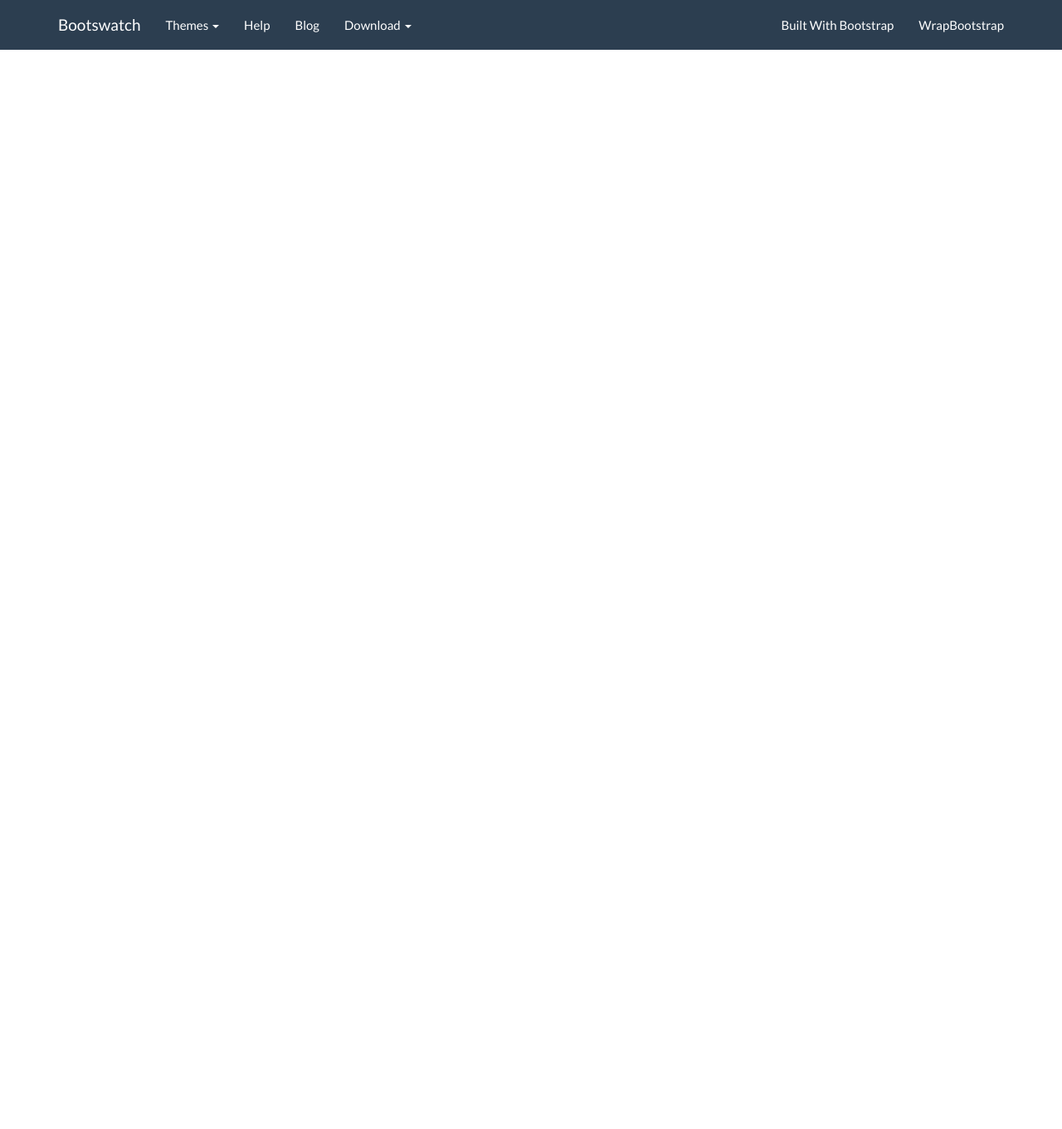
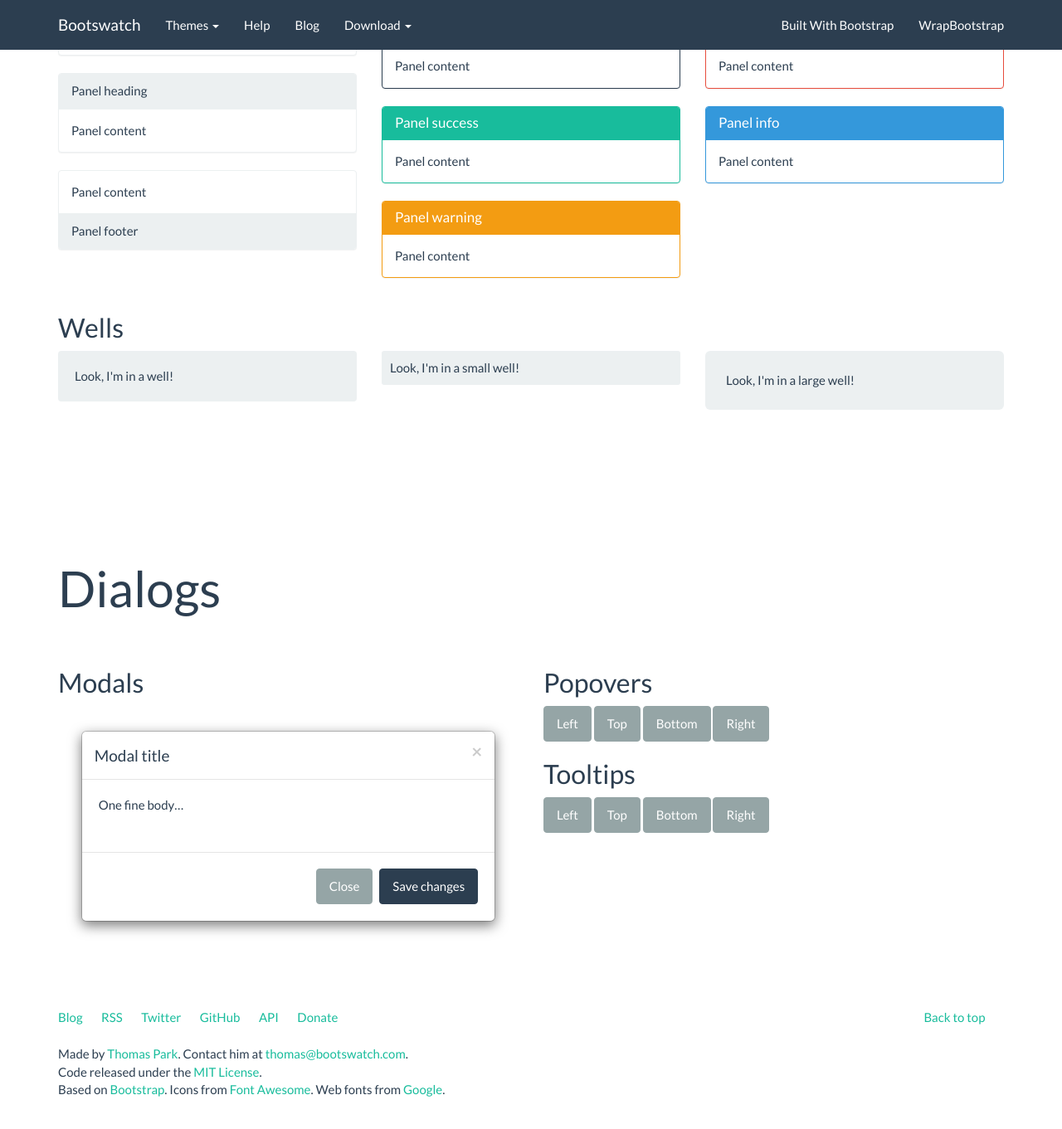
Before and after one commit to fotoetienne/jayspalding, a Jekyll site: the page built from index.md, in a window 1280 px wide and 1400 px high, scrolled down 8290 px. Shown: the top 1361 px of the window at 83% size. Built offline with Jekyll 4.4.1, drawn with Linux system fonts in a browser that asks for light colours; nearby versions of some CDN libraries; library files that are not in the unit come from our copies; some of the changed lines change nothing that is shown.

Commit message:
Add bootstrap js and css

```diff
--- a/_layouts/flatly.html
+++ b/_layouts/flatly.html
@@ -5,8 +5,8 @@
     <meta charset="utf-8">
     <title>{{ page.title }}</title>
     <meta name="viewport" content="width=device-width, initial-scale=1">
-    <link rel="stylesheet" href="assets/css/bootstrap.css" media="screen">
-    <link rel="stylesheet" href="assets/css/bootstrap.min.css">
+    <link rel="stylesheet" href="assets/css/bootstrap.min.css" media="screen">
+    <link rel="stylesheet" href="assets/css/bootswatch.min.css">
     <!-- HTML5 shim and Respond.js IE8 support of HTML5 elements and media queries -->
     <!--[if lt IE 9]>
       <script src="../bower_components/html5shiv/dist/html5shiv.js"></script>
@@ -1262,7 +1262,7 @@
 
 
     <script src="https://code.jquery.com/jquery-1.10.2.min.js"></script>
-    <script src="../bower_components/bootstrap/dist/js/bootstrap.min.js"></script>
-    <script src="../assets/js/bootswatch.js"></script>
+    <script src="assets/js/bootstrap.min.js"></script>
+    <script src="assets/js/bootswatch.js"></script>
   </body>
 </html>
--- /dev/null
+++ b/assets/js/bootswatch.js
@@ -0,0 +1,42 @@
+(function(){
+
+  var $button = $("<div id='source-button' class='btn btn-primary btn-xs'>&lt; &gt;</div>").click(function(){
+    var html = $(this).parent().html();
+    html = cleanSource(html);
+    $("#source-modal pre").text(html);
+    $("#source-modal").modal();
+  });
+
+  $('.bs-component [data-toggle="popover"]').popover();
+  $('.bs-component [data-toggle="tooltip"]').tooltip();
+
+  $(".bs-component").hover(function(){
+    $(this).append($button);
+    $button.show();
+  }, function(){
+    $button.hide();
+  });
+
+  function cleanSource(html) {
+    var lines = html.split(/\n/);
+
+    lines.shift();
+    lines.splice(-1, 1);
+
+    var indentSize = lines[0].length - lines[0].trim().length,
+        re = new RegExp(" {" + indentSize + "}");
+
+    lines = lines.map(function(line){
+      if (line.match(re)) {
+        line = line.substring(indentSize);
+      }
+
+      return line;
+    });
+
+    lines = lines.join("\n");
+
+    return lines;
+  }
+
+})();
```
Also changed, not shown: assets/css/bootswatch.min.css (added), assets/js/bootstrap.min.js (added).
